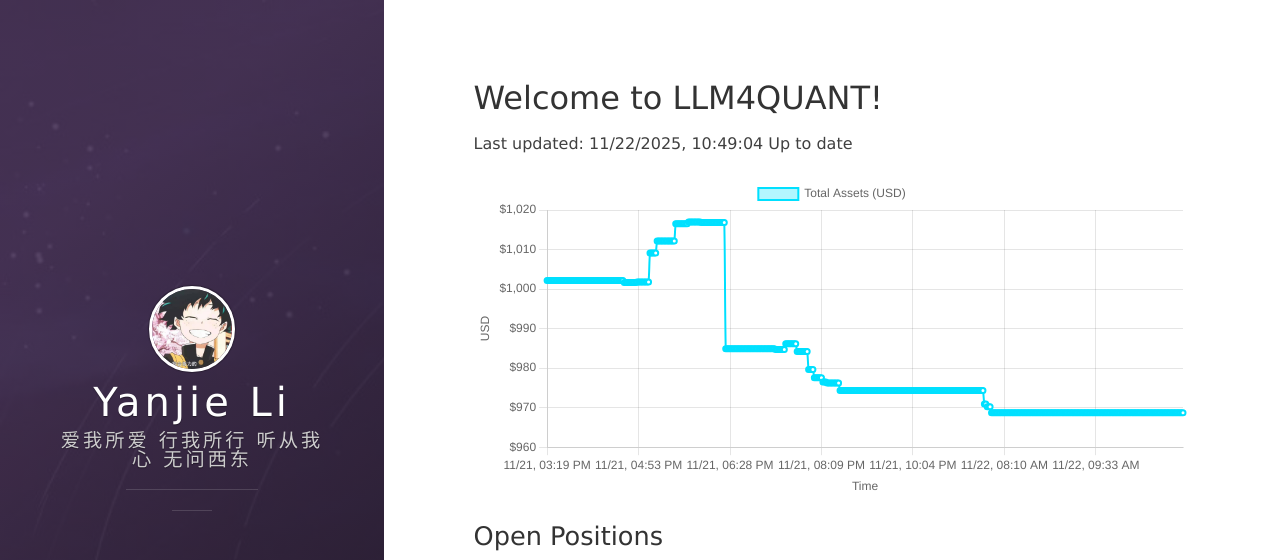
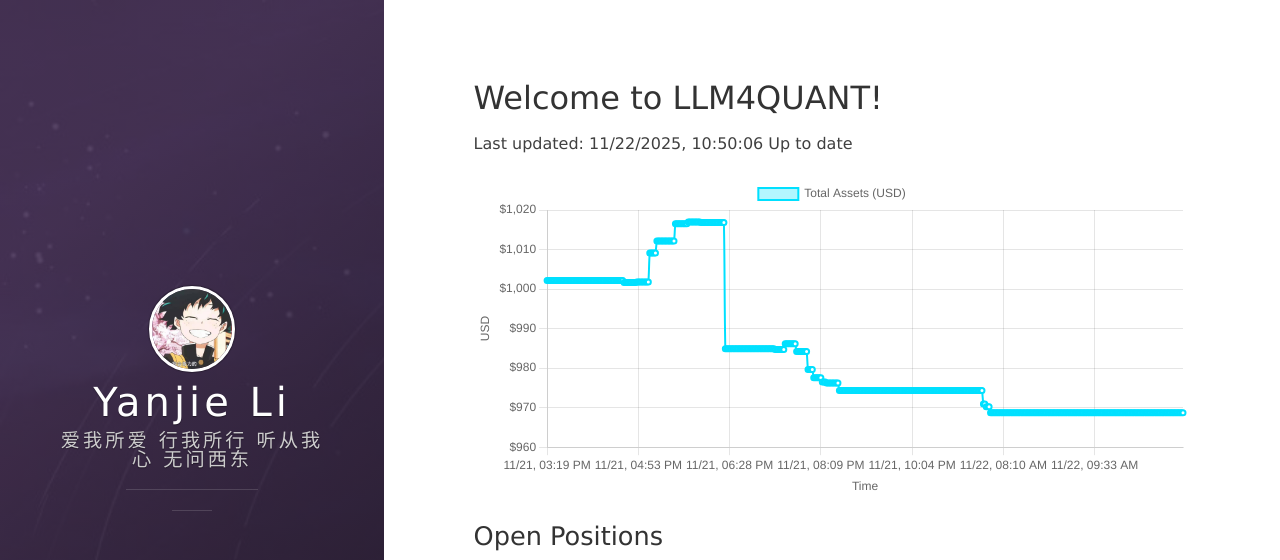
Before and after one commit to leeyegy/leeyegy.github.io, a Jekyll site: the page built from live-trading.html, in a window 1280 px wide and 1026 px high. Shown: the top 560 px of the window. Built offline with Jekyll 4.4.1, drawn with Linux system fonts in a browser that asks for light colours; nearby versions of some CDN libraries.

Commit message:
AccountMonitor: update balance history 2025-11-22T18:50:06+08:00

```diff
--- a/assets/data/binance/balance-history.json
+++ b/assets/data/binance/balance-history.json
@@ -1,5 +1,5 @@
 {
-  "generatedAt": "2025-11-22T18:49:04+08:00",
+  "generatedAt": "2025-11-22T18:50:06+08:00",
   "asset": "total_usd_value",
   "history": [
     {
@@ -1784,6 +1784,10 @@
     },
     {
       "timestamp": "2025-11-22T18:49:04+08:00",
+      "totalUsd": 968.69074819
+    },
+    {
+      "timestamp": "2025-11-22T18:50:06+08:00",
       "totalUsd": 968.69074819
     }
   ]
```
